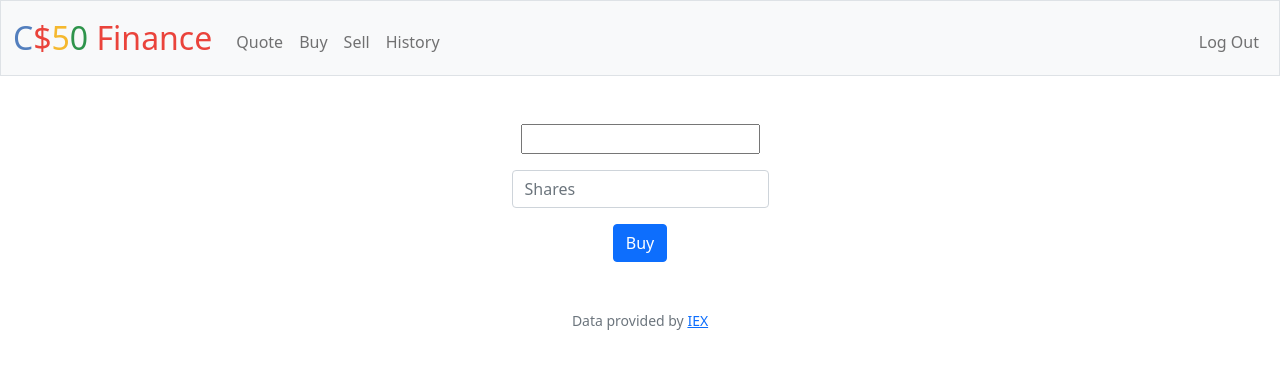
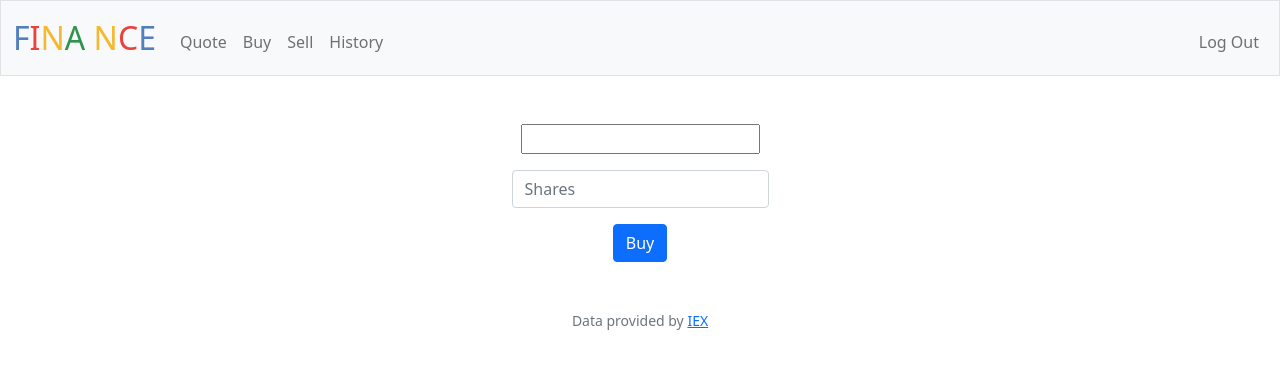
Before and after one commit to M-KCoding2/Finance, a Flask app: page /buy in a window 1280 px wide. Shown: the top 369 px of the page. Run offline with Flask 2, Linux system fonts and the light colour scheme; a user stored in the database is signed in; some libraries are stand-ins or nearby versions.

Commit message:
Update layout.html

```diff
--- a/finance/templates/layout.html
+++ b/finance/templates/layout.html
@@ -24,7 +24,7 @@
 
         <nav class="bg-light border navbar navbar-expand-md navbar-light">
             <div class="container-fluid">
-                <a class="navbar-brand" href="/"><span class="blue">C</span><span class="red">$</span><span class="yellow">5</span><span class="green">0</span> <span class="red">Finance</span></a>
+                <a class="navbar-brand" href="/"><span class="blue">F</span><span class="red">I</span><span class="yellow">N</span><span class="green">A</span> <span class="yellow">N</span><span class="red">C</span><span class="blue">E</span></a>
                 <button aria-controls="navbar" aria-expanded="false" aria-label="Toggle navigation" class="navbar-toggler" data-bs-target="#navbar" data-bs-toggle="collapse" type="button">
                     <span class="navbar-toggler-icon"></span>
                 </button>
@@ -49,13 +49,6 @@
             </div>
         </nav>
 
-        {% if get_flashed_messages() %}
-            <header>
-                <div class="alert alert-primary mb-0 text-center" role="alert">
-                    {{ get_flashed_messages() | join(" ") }}
-                </div>
-            </header>
-        {% endif %}
         <main class="container-fluid py-5 text-center">
             {% block main %}{% endblock %}
         </main>
```
